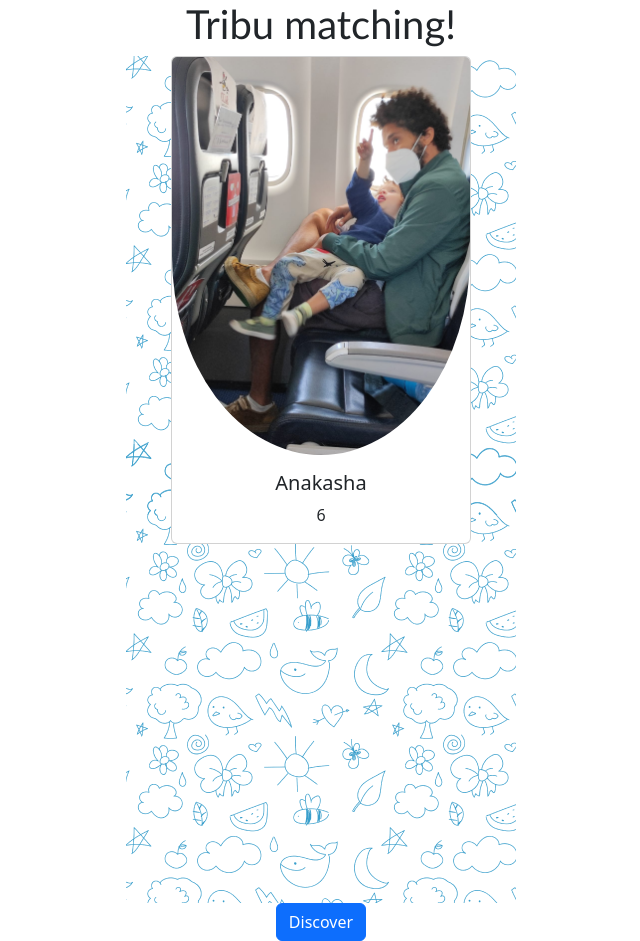
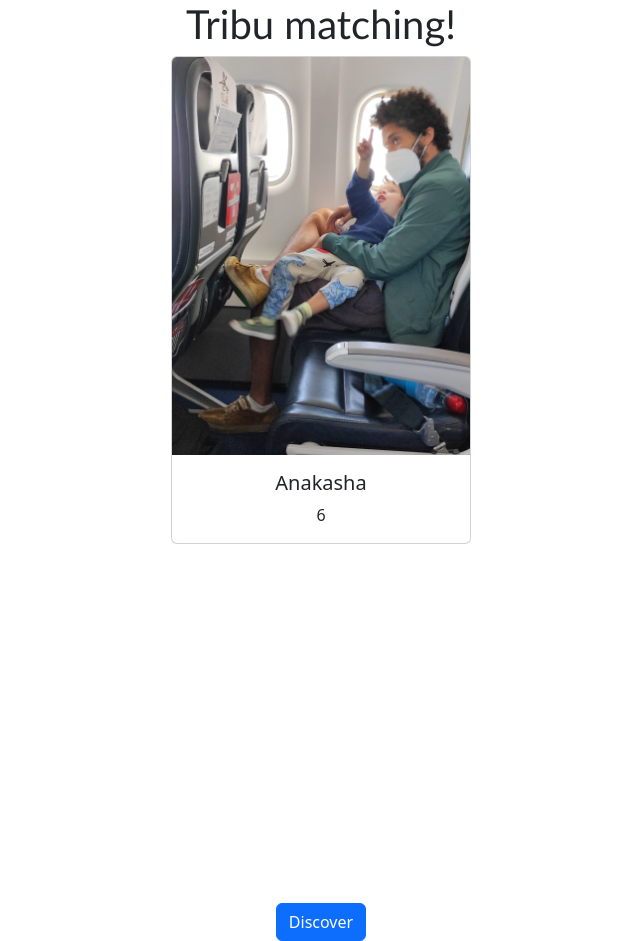
Before and after one commit to gsayas/sasatribu, a React (Create React App) app: page / in a window 1280 px wide. Shown: the whole page, without its empty margins (319-959 px from the left). Built offline with nearby package versions, Linux system fonts and the light colour scheme.

Commit message:
integrate sass

```diff
--- a/package.json
+++ b/package.json
@@ -19,6 +19,7 @@
     "react-dom": "^18.2.0",
     "react-loading": "^2.0.3",
     "react-scripts": "5.0.1",
+    "sass": "^1.57.1",
     "typescript": "^4.7.4",
     "web-vitals": "^2.1.4",
     "workbox-background-sync": "^6.5.3",
--- a/src/App.css
+++ b/src/App.scss
@@ -1,12 +1,6 @@
-.App {
+.App, .user-profile {
   text-align: center;
   display: flex;
-  justify-content: center;
-}
-
-.user-profile{
-  display: flex;
-  text-align: center;
   justify-content: center;
 }
 
@@ -16,10 +10,6 @@
   margin-top: 10px;
 }
 
-img {
-  border-radius: 50%;
-}
-
 h1 {
   font-family:'Trebuchet MS', 'Lucida Sans Unicode', 'Lucida Grande', 'Lucida Sans', Arial, sans-serif;
 }
--- a/src/App.tsx
+++ b/src/App.tsx
@@ -1,4 +1,4 @@
-import './App.css';
+import './App.scss';
 import FindMatches from './components/FindMatches';
 import UserProfile from './components/UserProfile';
 
--- a/src/components/FindMatches.css
+++ /dev/null
@@ -1,14 +0,0 @@
-img {
-    max-width: 100%;
-    max-height: 100%;
-}
-
-.match-card {
-    width: 300px;
-}
-
-.find-matches {
-    background-image: url('/statics/background.png');
-    width: 390px;
-    height: 847px;
-}
--- a/src/components/FindMatches.js
+++ b/src/components/FindMatches.js
@@ -1,4 +1,4 @@
-import './FindMatches.css';
+import './FindMatches.scss';
 import { useEffect, useState } from 'react';
 import Hammer from 'hammerjs'
 import data from '../mocks/matches.json';
@@ -61,7 +61,7 @@ const FindMatches = () => {
         </Row>
         <Row>
             <Col>
-                <div className='find-matches d-flex justify-content-center text-center'>
+                <div className='find-matches'>
                     <div className='current-match'>{renderMatch(matches.at(currentMatch))}</div>
                 </div>
             </Col>
--- /dev/null
+++ b/src/components/FindMatches.scss
@@ -0,0 +1,20 @@
+img {
+  /* max-width: 100%;
+    max-height: 100%; */
+}
+
+.match-card {
+  width: 300px;
+}
+
+.card {
+  border-radius: 20px;
+}
+
+.find-matches {
+  // background-image: url('/statics/background.png');
+  width: 390px;
+  height: 847px;
+  display: flex;
+  justify-content: center;
+}
--- a/src/index.tsx
+++ b/src/index.tsx
@@ -1,6 +1,6 @@
 import React from 'react';
 import ReactDOM from 'react-dom/client';
-import './index.css';
+import './index.scss';
 import App from './App';
 import * as serviceWorkerRegistration from './serviceWorkerRegistration';
 import reportWebVitals from './reportWebVitals';
```
Also changed, not shown: src/index.scss (renamed from src/index.css), 2 other files (tests, documents, lock files or other folders).
